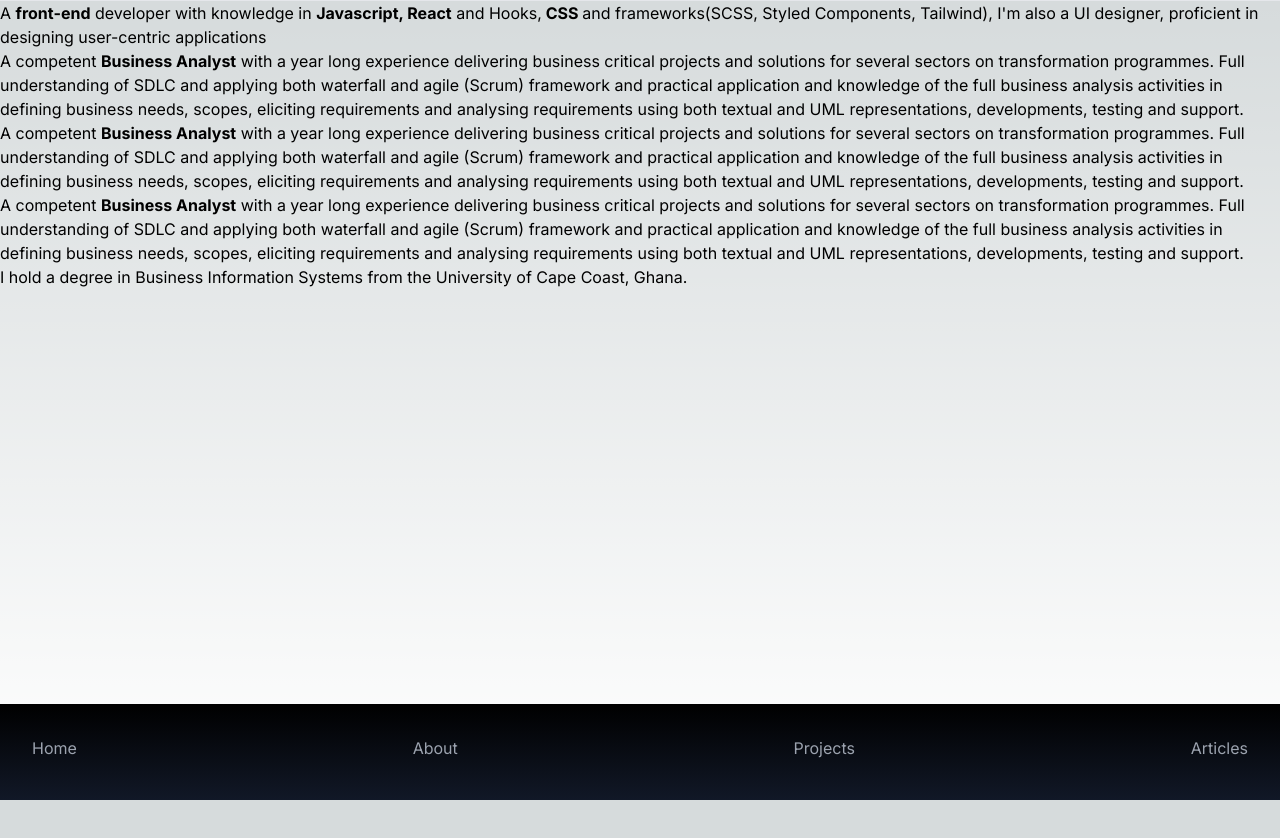
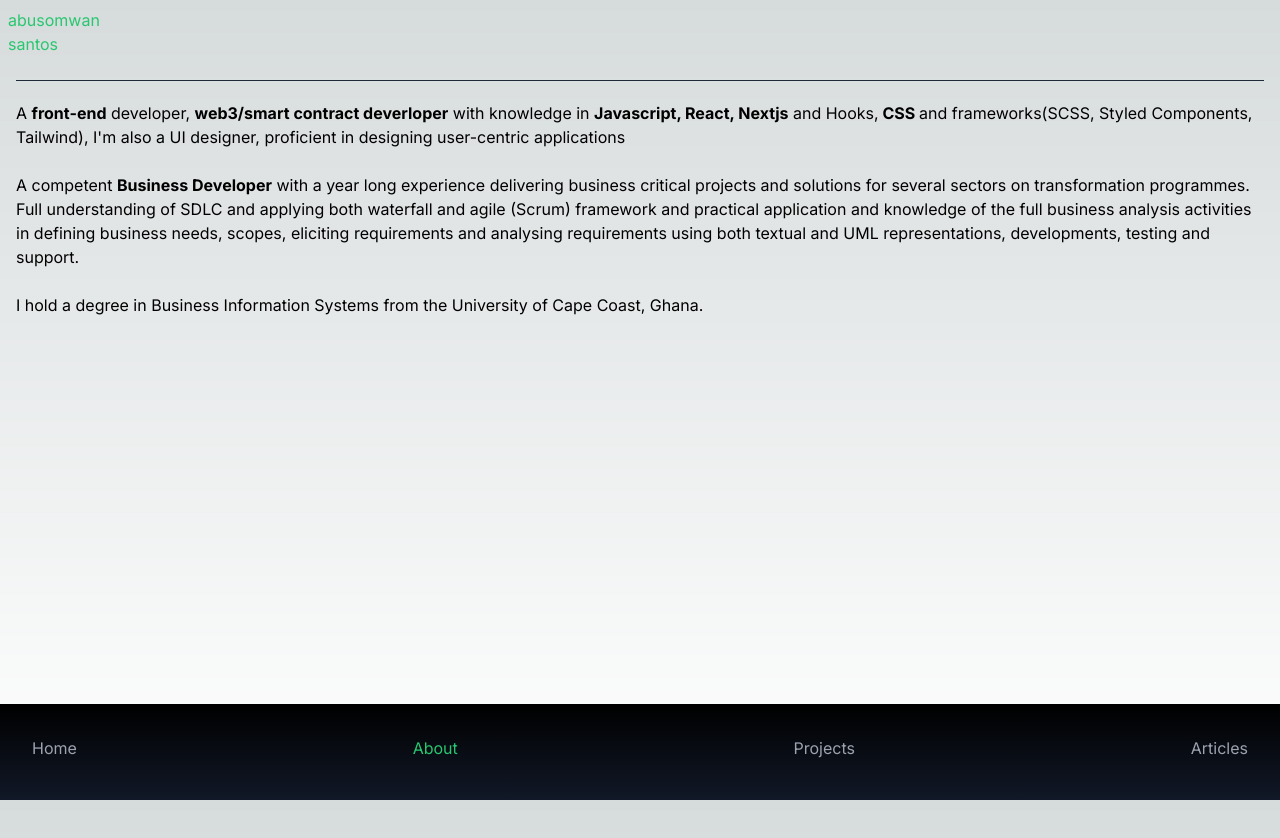
Before and after one commit to AbuSantos/kingjulien, a Next.js app: page /about in a window 1280 px wide. Shown: the top 838 px of the page. Before the commit the page ends 800 px from the top, so only its background shows below. Built offline with nearby package versions, Linux system fonts and the light colour scheme.

Commit message:
Update about page, add hero section, update header, update nav (generated by blackbox.ai )

```diff
--- a/app/about/page.jsx
+++ b/app/about/page.jsx
@@ -1,16 +1,19 @@
 const About = () => {
   return (
     <div>
-      <div className="about">
-        <hr className="ruler" />
+      <div className="p-4 h-screen overflow-y-scroll">
+        <hr className="border-t-[.9px] mb-5 border-gray-800" />
         <p className="front-end">
-          A <strong>front-end</strong> developer with knowledge in{' '}
-          <strong> Javascript, React</strong> and Hooks,<strong> CSS </strong>
+          A <strong>front-end</strong> developer,{' '}
+          <strong>web3/smart contract deverloper</strong> with knowledge in{' '}
+          <strong> Javascript, React, Nextjs</strong> and Hooks,
+          <strong> CSS </strong>
           and frameworks(SCSS, Styled Components, Tailwind), I'm also a UI
           designer, proficient in designing user-centric applications
         </p>
+        <br />
         <p className="analysis">
-          A competent <strong>Business Analyst</strong> with a year long
+          A competent <strong>Business Developer</strong> with a year long
           experience delivering business critical projects and solutions for
           several sectors on transformation programmes. Full understanding of
           SDLC and applying both waterfall and agile (Scrum) framework and
@@ -19,36 +22,12 @@ const About = () => {
           and analysing requirements using both textual and UML representations,
           developments, testing and support.
         </p>
-        <p className="analysis">
-          A competent <strong>Business Analyst</strong> with a year long
-          experience delivering business critical projects and solutions for
-          several sectors on transformation programmes. Full understanding of
-          SDLC and applying both waterfall and agile (Scrum) framework and
-          practical application and knowledge of the full business analysis
-          activities in defining business needs, scopes, eliciting requirements
-          and analysing requirements using both textual and UML representations,
-          developments, testing and support.
-        </p>
-        <p className="analysis">
-          A competent <strong>Business Analyst</strong> with a year long
-          experience delivering business critical projects and solutions for
-          several sectors on transformation programmes. Full understanding of
-          SDLC and applying both waterfall and agile (Scrum) framework and
-          practical application and knowledge of the full business analysis
-          activities in defining business needs, scopes, eliciting requirements
-          and analysing requirements using both textual and UML representations,
-          developments, testing and support.
-        </p>
+        <br />
         <p className="degree">
           I hold a degree in Business Information Systems from the University of
           Cape Coast, Ghana.
         </p>
 
-        {/* <div className="A-section">
-          <a href="../../images/down.svg" download>
-            <img src={down} alt="downward" />
-          </a>
-        </div> */}
         <div className="about_profile">{/* <Profile /> */}</div>
       </div>
     </div>
--- a/app/layout.js
+++ b/app/layout.js
@@ -1,6 +1,7 @@
 import { Inter } from "next/font/google";
 import "./globals.css";
 import Nav from "@/components/Nav";
+import Header from "@/components/Header";
 
 const inter = Inter({ subsets: ["latin"] });
 
@@ -13,6 +14,8 @@ export default function RootLayout({ children }) {
   return (
     <html lang="en">
       <body className={`${inter.className}  h-screen overflow-hidden`}>
+        <Header />
+
         {children}
         <div className="fixed w-full bottom-0">
           <Nav />
--- a/app/page.js
+++ b/app/page.js
@@ -1,9 +1,12 @@
 import Header from "@/components/Header";
+import Hero from "@/components/Hero";
+import Profile from "@/components/Profile";
 
 export default function Home() {
   return (
     <main className="p-4">
-      <Header />
+      <Hero />
+      <Profile />
     </main>
   );
 }
--- a/components/Header.jsx
+++ b/components/Header.jsx
@@ -1,7 +1,7 @@
 const Header = () => {
   return (
     <>
-      <div className=" text-[#28C76F]">
+      <div className=" text-[#28C76F] px-2 py-2">
         abusomwan <br />
         <span className="">santos</span>
       </div>
--- a/components/Hero.jsx
+++ b/components/Hero.jsx
@@ -1,22 +1,27 @@
-import React, { useEffect, useRef } from 'react'
-import './Hero.css'
-import down from '../../images/down.svg'
+import { Rubik } from 'next/font/google'
 
+const rubik = Rubik({ subsets: ['latin'] })
+
+// export const metadata = {
+//   title: "Create Next App",
+//   description: "Generated by create next app",
+// };
 const Hero = () => {
   return (
     <>
-      <div className="H-section">
-        <div className="J-section">
-          <p className="D-section">
-            <small>i</small> Design <span>&</span> Code
+      <div className="">
+        <div className="mt-44 sm:mt-96 ">
+          <p className={`${rubik.className} text-6xl w-8/12 font-semibold `}>
+            <small className="text-[#28C76F]">i</small> Design <span>&</span>{' '}
+            Code
           </p>
-          <p className="d-section">
-            I’m a front-end developer & UI designer based in Nigeria.
+          <p className=" mt-16 text-xl text-gray-300 ">
+            I’m a web3 front-end developer, a UI designer and a Business Dev.
           </p>
         </div>
-        <div className="A-section">
+        {/* <div className="A-section">
           <img src={down} alt="downward" />
-        </div>
+        </div> */}
       </div>
     </>
   )
--- a/components/Nav.jsx
+++ b/components/Nav.jsx
@@ -4,23 +4,23 @@ import { usePathname } from 'next/navigation'
 
 const Nav = () => {
   const pathName = usePathname()
-  let isActive = false
+  //   let isActive = false
 
-  if (pathName === Link) {
-    isActive = true
+  const isActive = (pathname) => {
+    return pathName === pathname ? 'text-[#28C76F]' : ''
   }
 
   return (
     <div>
       <nav className="h-24 bg-gradient-to-b from-black to-gray-900">
         <ul className=" flex items-center justify-between p-8 text-gray-400">
-          <li>
+          <li className={`${isActive('/')}`}>
             <Link href="/">Home</Link>
           </li>
-          <li>
+          <li className={`${isActive('/about')}`}>
             <Link href="/about">About</Link>
           </li>
-          <li>
+          <li className={`${isActive('/projects')}`}>
             <Link href="/projects">Projects</Link>
           </li>
           <li
--- /dev/null
+++ b/components/Profile.jsx
@@ -0,0 +1,24 @@
+import profilepicture from '@/public/profilepicture.svg'
+import Image from 'next/image'
+
+const Profile = () => {
+  return (
+    <>
+      <div className="flex items-center space-x-4 mt-28 ">
+        <div>
+          <Image src={profilepicture} alt="profile-image" className="h-44 " />
+        </div>
+        <div className="">
+          <p className="text-lg">King Julien</p>
+          <div className="space-x-4 text-xl text-gray-300">
+            <a href="https://www.linkedin.com/in/abusomwan-santos/">LinkedIn</a>
+            <a href="https://dribbble.com/kingJulien">Dribbble</a>
+            <a href="https://github.com/AbuSantos?tab=repositories">Github</a>
+          </div>
+        </div>
+      </div>
+    </>
+  )
+}
+
+export default Profile
```
Also changed, not shown: styles/fonts.css (added), 1 other file (tests, documents, lock files or other folders).
